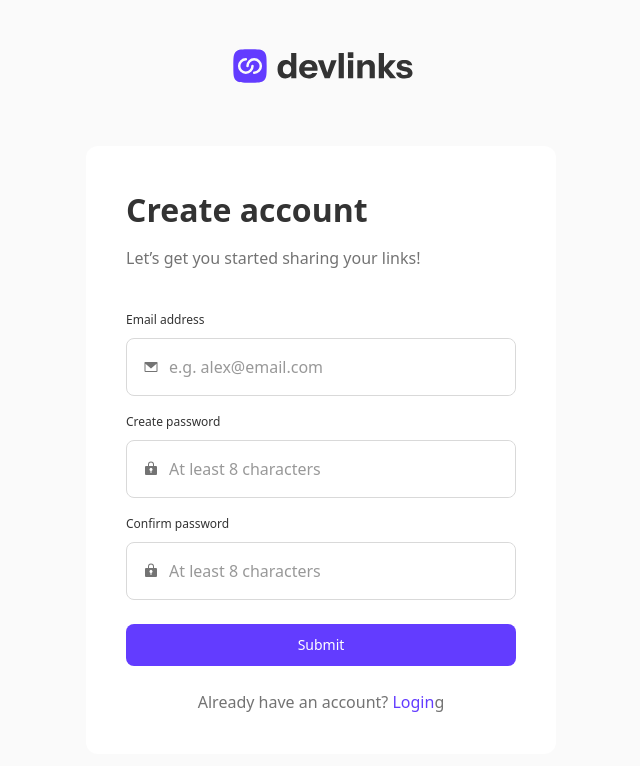
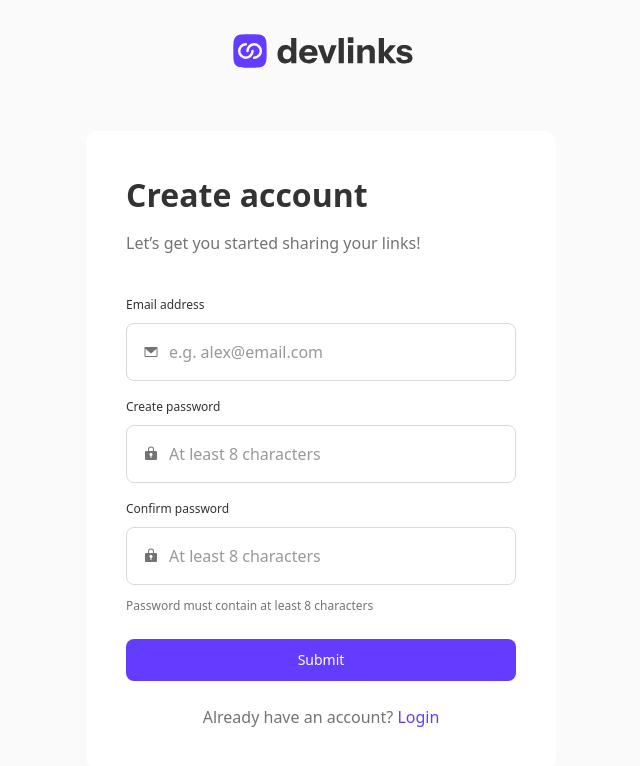
Before and after one commit to k2pbac/link-sharing, a Next.js app: page /signup in a window 1280 px wide. Shown: the top 766 px of the page, without its empty margins (319-959 px from the left). Built offline with nearby package versions, Linux system fonts and the light colour scheme.

Commit message:
fix small style bugs

```diff
--- a/src/app/signup/signup.scss
+++ b/src/app/signup/signup.scss
@@ -1,3 +1,9 @@
 .signup-page {
   background-color: $light-white;
+
+  .form {
+    .tip {
+      color: $grey;
+    }
+  }
 }
--- a/src/components/views/forms/form.scss
+++ b/src/components/views/forms/form.scss
@@ -60,6 +60,7 @@
     background: white;
     padding: 16px 12px;
     padding-left: 0.625rem;
+    color: $dark-grey;
     @extend .body-m;
     &::placeholder {
       color: $dark-grey;
--- a/src/components/views/forms/signup-form/signup-form.tsx
+++ b/src/components/views/forms/signup-form/signup-form.tsx
@@ -80,11 +80,15 @@ export default function SignUpForm() {
           onChange={setRePassword}
         />
 
+        <p className="body-s tip">
+          Password must contain at least 8 characters
+        </p>
+
         <Button className="mt-3" type="submit">
           Submit
         </Button>
         <p className="text-center body-m pt-3">
-          Already have an account? <Link href="/login">Login</Link>g
+          Already have an account? <Link href="/login">Login</Link>
         </p>
       </div>
     </form>
```
